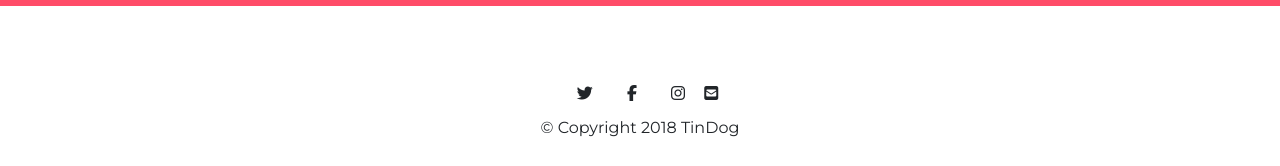
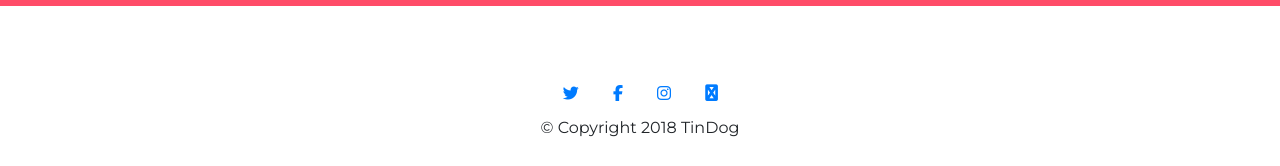
Before and after one commit to shreyashvijaykar/Tindog, a plain HTML site: page index.html in a window 1280 px wide. Shown: the part 2903-3069 px from the top of the page. Drawn offline with nearby package versions, Linux system fonts and the light colour scheme.

Commit message:
updated links in footer section

```diff
--- a/index.html
+++ b/index.html
@@ -230,11 +230,11 @@
   <!-- Footer -->
 
   <footer id="footer">
+    <a href="#"><i class="fab fa-twitter"></i></a>
+    <a href="#"><i class="fab fa-facebook-f"></i></a>
+    <a href="#"><i class="fab fa-instagram"></i></a>
+    <a href="#"><i class="fab fas fa-envelope-square"></i></a>
 
-    <i class="fab fa-twitter"></i>
-    <i class="fab fa-facebook-f"></i>
-    <i class="fab fa-instagram"></i>
-    <i class="fas fa-envelope-square"></i>
     <p>© Copyright 2018 TinDog</p>
 
   </footer>
```
